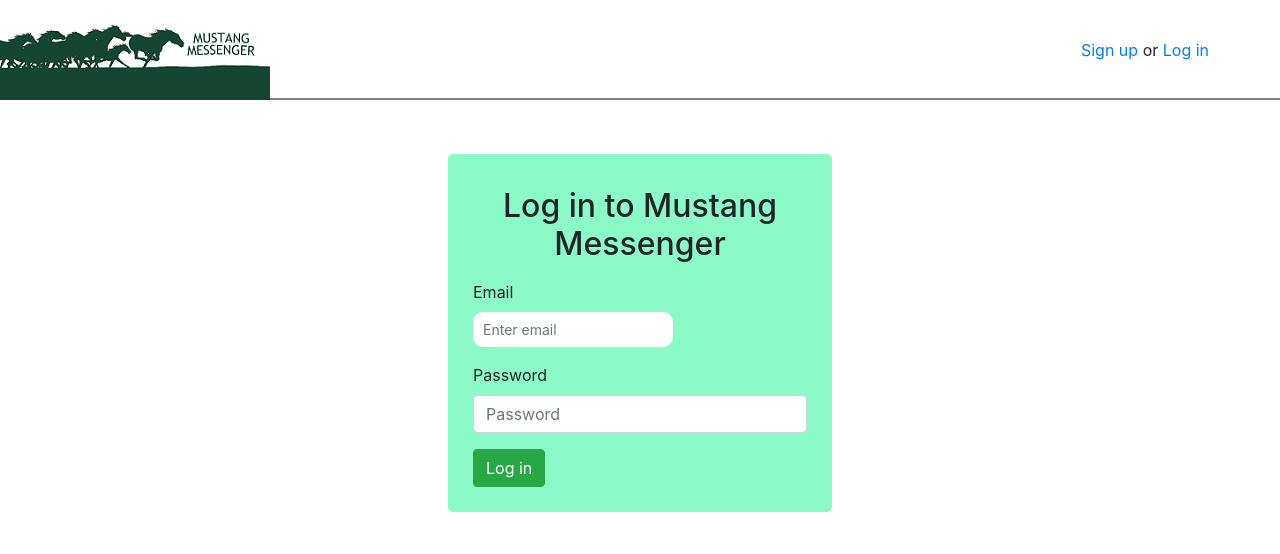
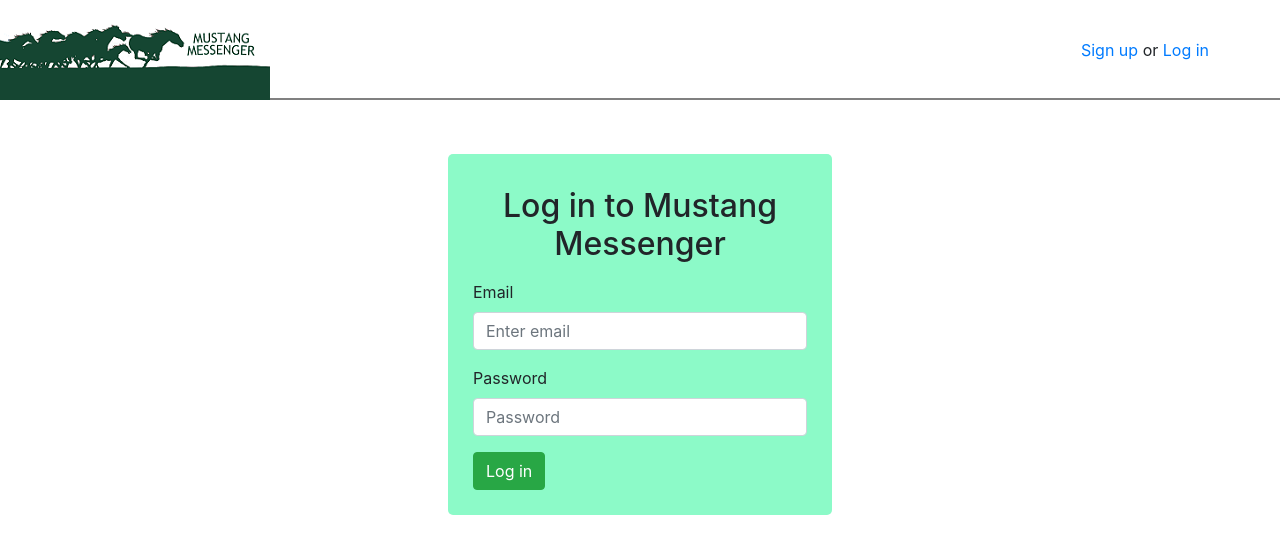
Before and after one commit to otakaran/mustang-messenger, a React (Create React App) app: page /login in a window 1280 px wide. Shown: the top 554 px of the page. Built offline with nearby package versions, Linux system fonts and the light colour scheme.

Commit message:
Fixed incorrectly sized form inputs

```diff
--- a/src/Login.js
+++ b/src/Login.js
@@ -10,7 +10,7 @@ function Login() {
       <Form onSubmit={logInUserFirebase}>
         <Form.Group controlId="formEmail">
           <Form.Label>Email</Form.Label>
-          <Form.Control type="text" name="email" placeholder="Enter email" />
+          <Form.Control type="email" name="email" placeholder="Enter email" />
         </Form.Group>
 
         <Form.Group controlId="formPassword">
--- a/src/Signup.js
+++ b/src/Signup.js
@@ -11,7 +11,7 @@ function Signup() {
       <Form onSubmit={signUpUserFirebase}>
         <Form.Group controlId="formUsername">
           <Form.Label>Username</Form.Label>
-          <Form.Control type="text" name="username" placeholder="Enter username" />
+          <Form.Control type="email" name="username" placeholder="Enter username" />
         </Form.Group>
 
         <Form.Group controlId="formEmail" id="email">
```
